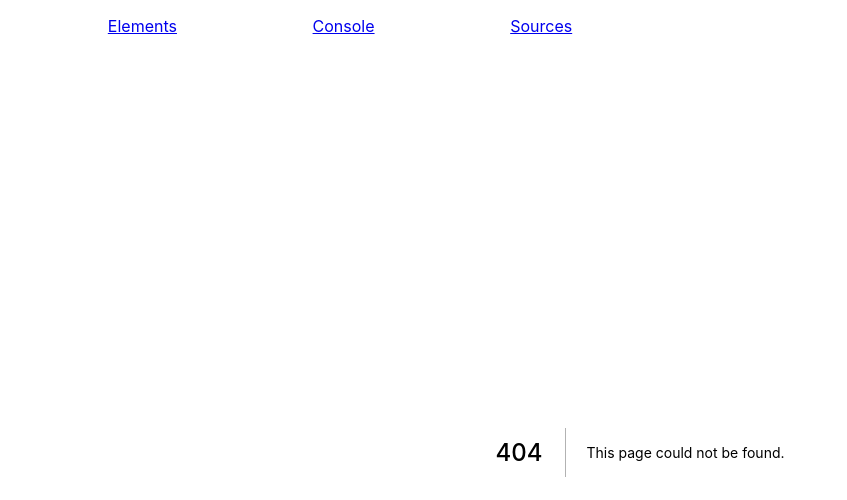
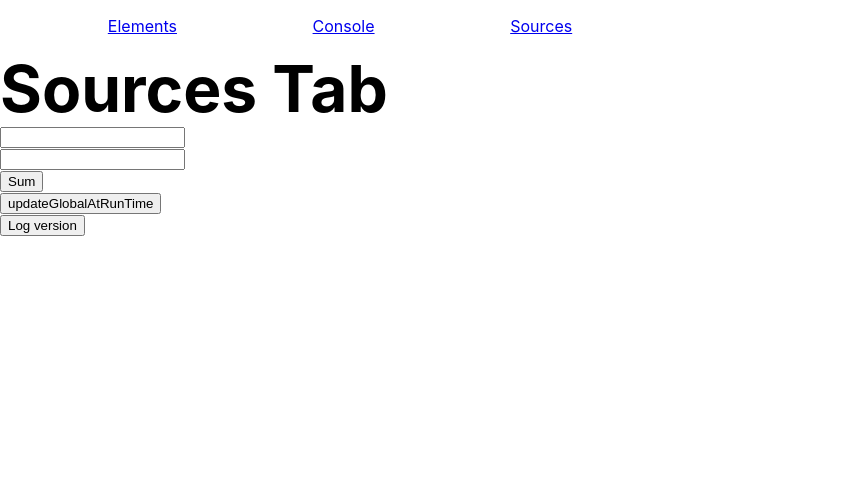
Before and after one commit to jaswantmandloi/chrome-dev-tools-demo-app, a Next.js app: page /sources in a window 1280 px wide. Before the commit this address had no page. Shown: the top 500 px of the page, without its empty margins (0-847 px from the left). Built offline with nearby package versions, Linux system fonts and the light colour scheme.

Commit message:
Add console page

```diff
--- /dev/null
+++ b/pages/sources.js
@@ -0,0 +1,90 @@
+import Head from "next/head";
+import { useEffect, useState } from "react";
+
+const globalValue1 = "1234";
+
+export default function Sources() {
+  const [values, setValues] = useState({ first: "", second: "" });
+  const [sum, setSum] = useState("");
+  const [printingValue1, setPrintingValue1] = useState("");
+  // useEffect(() => {
+  //   console.log("test");
+
+  //   for (let i = 0; i <= 10; i++) {
+  //     console.log({ i });
+  //   }
+  // }, []);
+
+  function handleSumClick() {
+    console.log({ values, time: new Date().getTime() });
+    const finalSum = values.first + values.second;
+    setSum(finalSum);
+  }
+
+  function handleChange(event) {
+    const { name, value } = event.target;
+    setValues({ ...values, [name]: value });
+  }
+
+  function handleVersionClick() {
+    const nextJsVersionGetter = getVersionCallback();
+    const version1 = nextJsVersionGetter();
+    console.log({
+      version1,
+    });
+  }
+
+  function updateGlobalAtRunTime() {
+    setPrintingValue1(globalValue1);
+  }
+
+  return (
+    <div className="container">
+      <Head>
+        <title>Sources Tab</title>
+      </Head>
+
+      <main>
+        <h1 className="title">Sources Tab</h1>
+
+        <div>{sum}</div>
+        <div>
+          <input name="first" onChange={handleChange} />
+        </div>
+
+        <div>
+          <input name="second" onChange={handleChange} />
+        </div>
+
+        <div>
+          <button onClick={handleSumClick}>Sum</button>
+        </div>
+
+        <div>
+          {printingValue1}
+          <button onClick={updateGlobalAtRunTime}>updateGlobalAtRunTime</button>
+        </div>
+
+        <div>
+          <button onClick={handleVersionClick}>Log version</button>
+        </div>
+      </main>
+
+      <style jsx>{`
+        .title {
+          margin: 0;
+          line-height: 1.15;
+          font-size: 4rem;
+        }
+      `}</style>
+    </div>
+  );
+}
+
+function getVersionCallback() {
+  const version = next.version;
+
+  return function () {
+    return version;
+  };
+}
```
Also changed, not shown: pages/console.js (+8 -2 lines).
